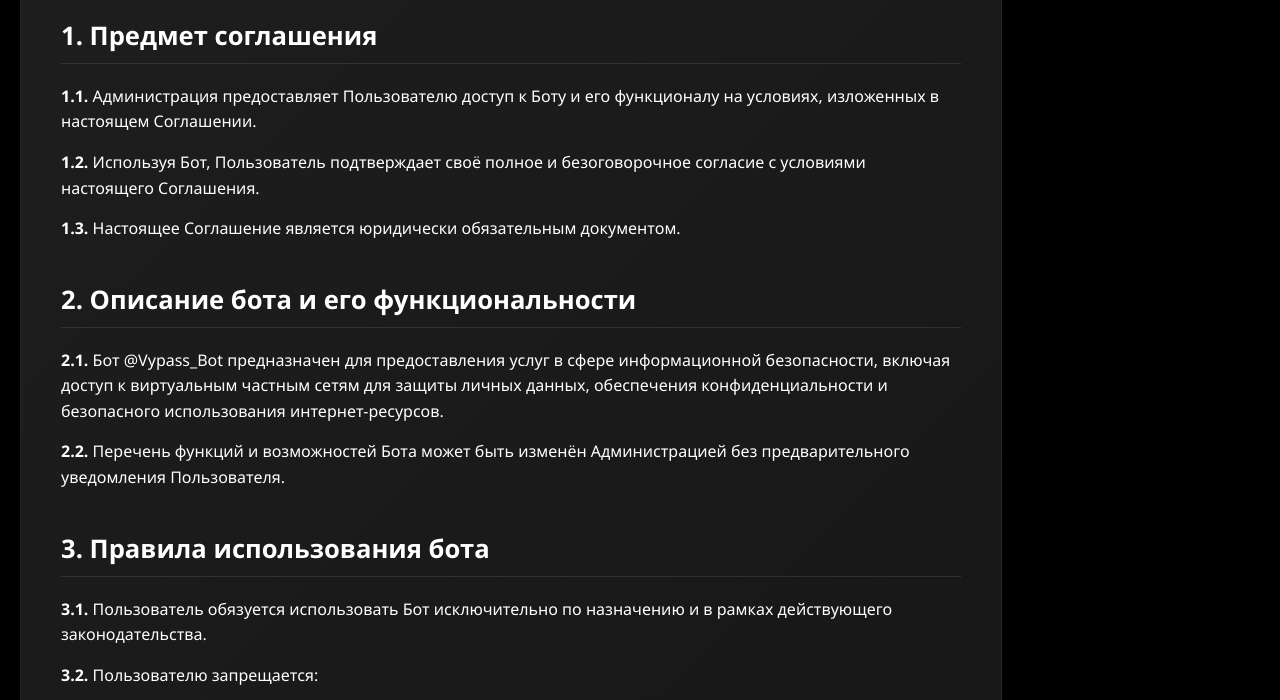
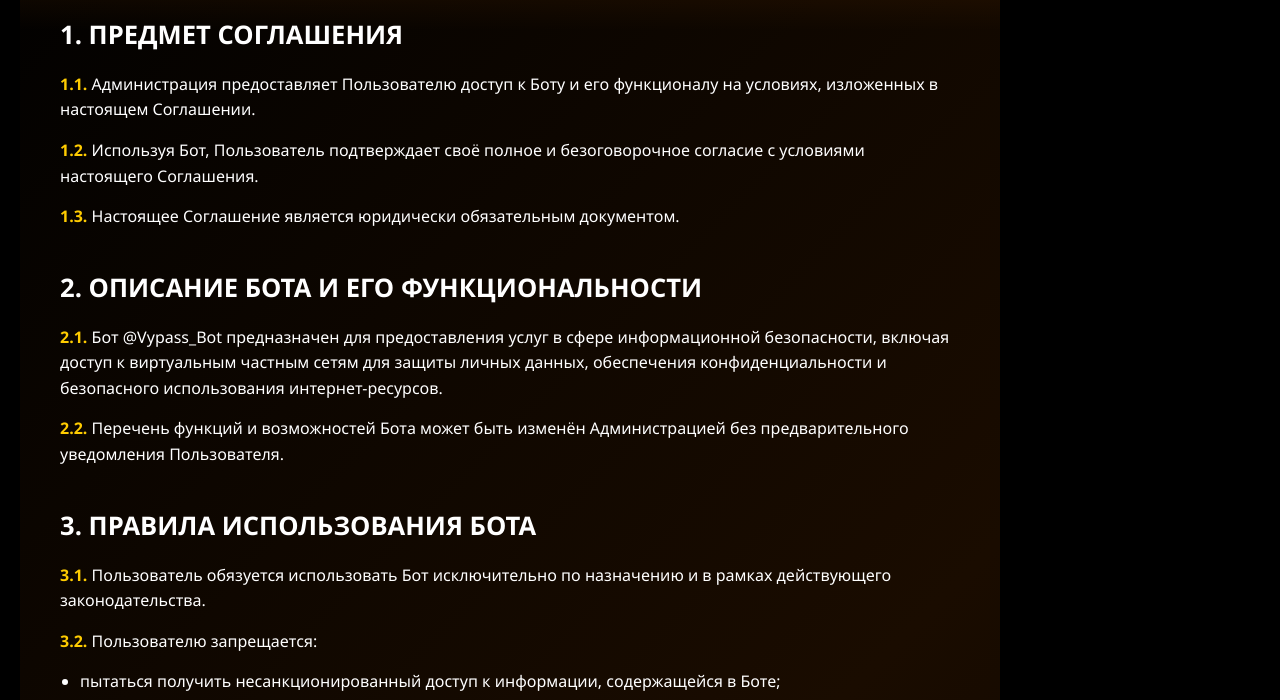
Before and after one commit to kirillpro90187-design/vypass-terms, a plain HTML site: page index.html in a window 1280 px wide. Shown: the part 190-890 px from the top of the page. Drawn offline with Linux system fonts and the light colour scheme.

Commit message:
Update index.html

```diff
--- a/index.html
+++ b/index.html
@@ -5,6 +5,7 @@
     <meta name="viewport" content="width=device-width, initial-scale=1.0">
     <title>Пользовательское соглашение — Vypass</title>
     <style>
+        /* ==== ОСНОВНОЙ ДИЗАЙН КАК НА СКРИНШОТЕ ==== */
         body {
             background: #000;
             color: #fff;
@@ -19,14 +20,26 @@
 
         .container {
             max-width: 900px;
-            background: linear-gradient(135deg, #1e1e1e 0%, #121212 100%);
+            background: linear-gradient(135deg, #000, #1a0c00, #000);
             border-radius: 16px;
             padding: 40px;
             box-shadow: 0 8px 40px rgba(0, 0, 0, 0.7);
             backdrop-filter: blur(10px);
-            border: 1px solid rgba(255, 255, 255, 0.05);
             position: relative;
             overflow: hidden;
+        }
+
+        /* ОРАНЖЕВЫЙ ГРАДИЕНТ СВЕРХУ — КАК НА СКРИНШОТЕ */
+        .container::before {
+            content: '';
+            position: absolute;
+            top: 0;
+            left: 0;
+            right: 0;
+            height: 200px;
+            background: linear-gradient(to bottom, rgba(255, 120, 0, 0.3), rgba(0, 0, 0, 0));
+            pointer-events: none;
+            z-index: -1;
         }
 
         h1 {
@@ -48,9 +61,8 @@
             margin-top: 40px;
             margin-bottom: 20px;
             color: #ffffff;
-            border-bottom: 1px solid rgba(255, 255, 255, 0.1);
-            padding-bottom: 10px;
             font-weight: 600;
+            text-transform: uppercase;
         }
 
         h3 {
@@ -109,6 +121,12 @@
 
         .footer-link {
             color: #007bff;
+            font-weight: bold;
+        }
+
+        /* ==== СТИЛИ ДЛЯ НУМЕРАЦИИ ПУНКТОВ ==== */
+        strong {
+            color: #ffcc00;
             font-weight: bold;
         }
     </style>
```
